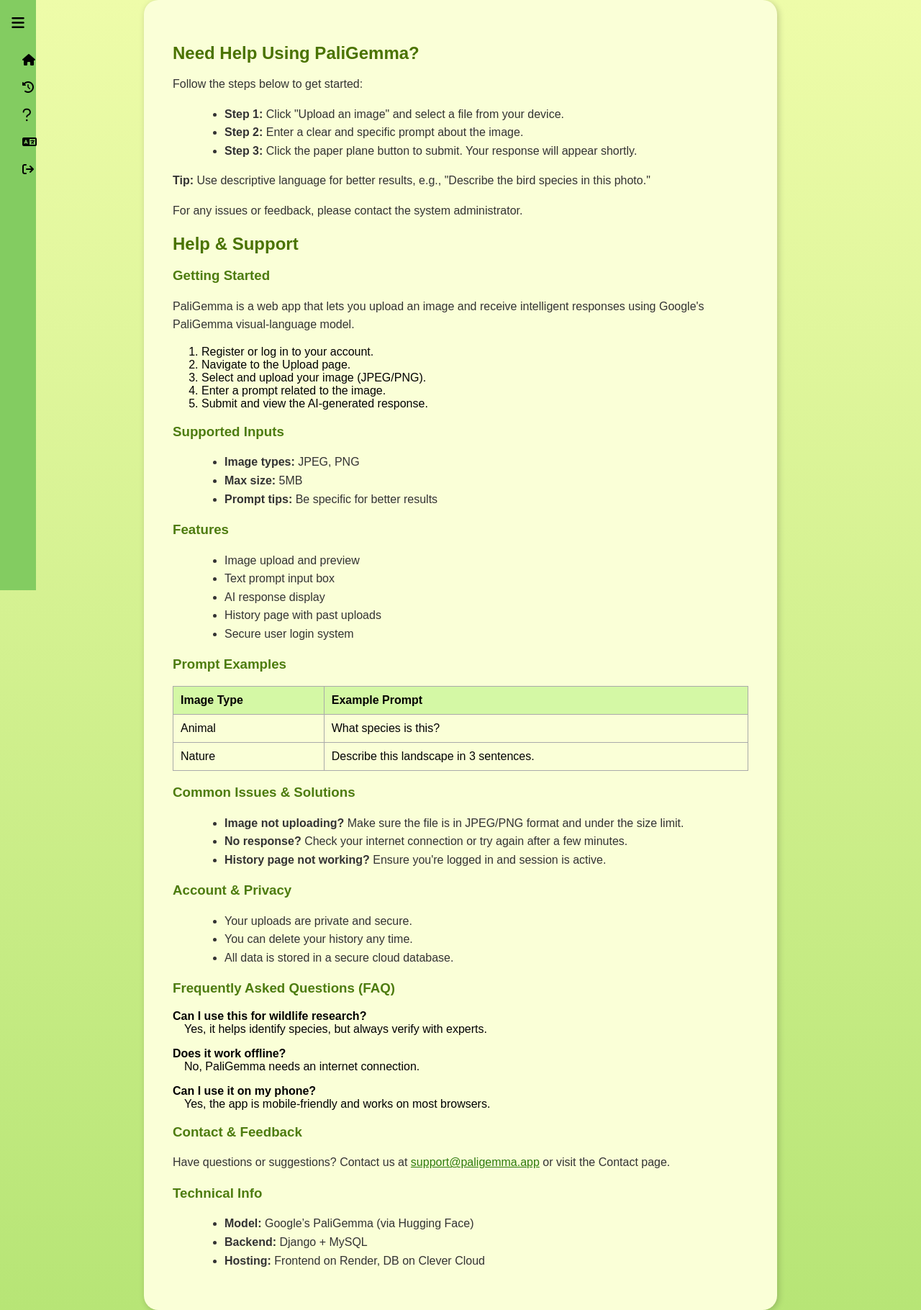
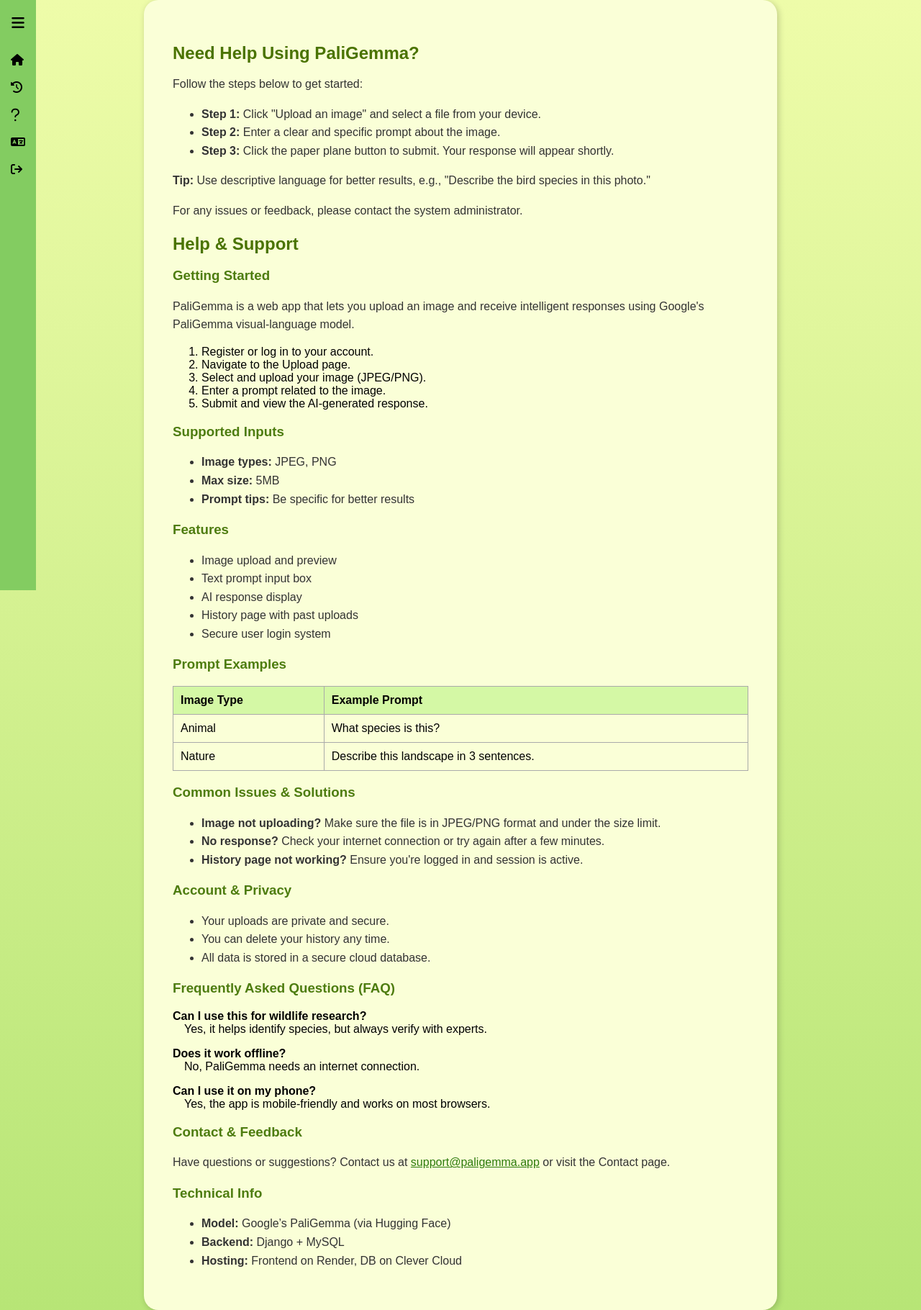
Before and after one commit to makcikkado/fyp-django-deployment, a Django app: page /help/ in a window 1280 px wide. Shown: the whole page at 72% size. Run offline with Django 5.2, Linux system fonts and the light colour scheme; some libraries are stand-ins or nearby versions.

Commit message:
Update help-menu.html

```diff
--- a/root/templates/help-menu.html
+++ b/root/templates/help-menu.html
@@ -203,7 +203,7 @@
         }
         ul {
             list-style: disc;
-            margin-left: 2em;
+/*             margin-left: 2em; */
         }
         table {
             width: 100%;
```
